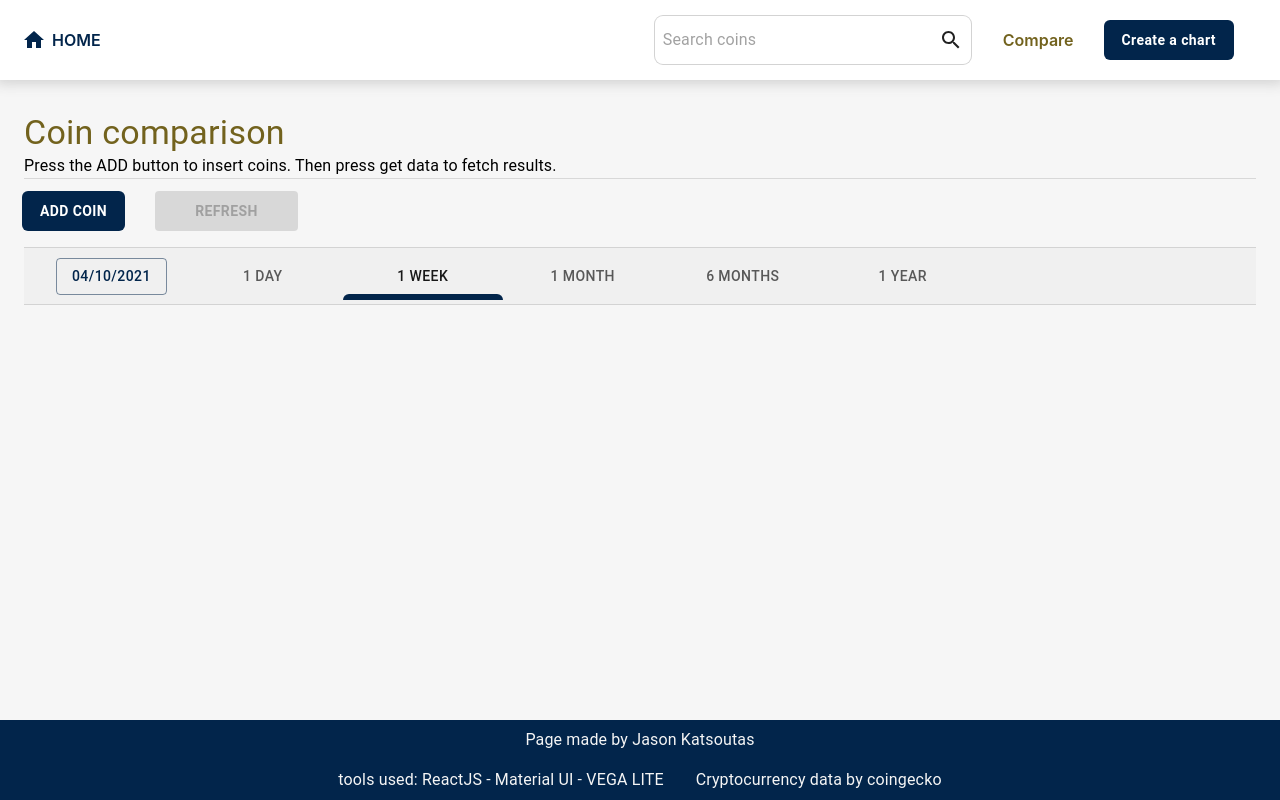
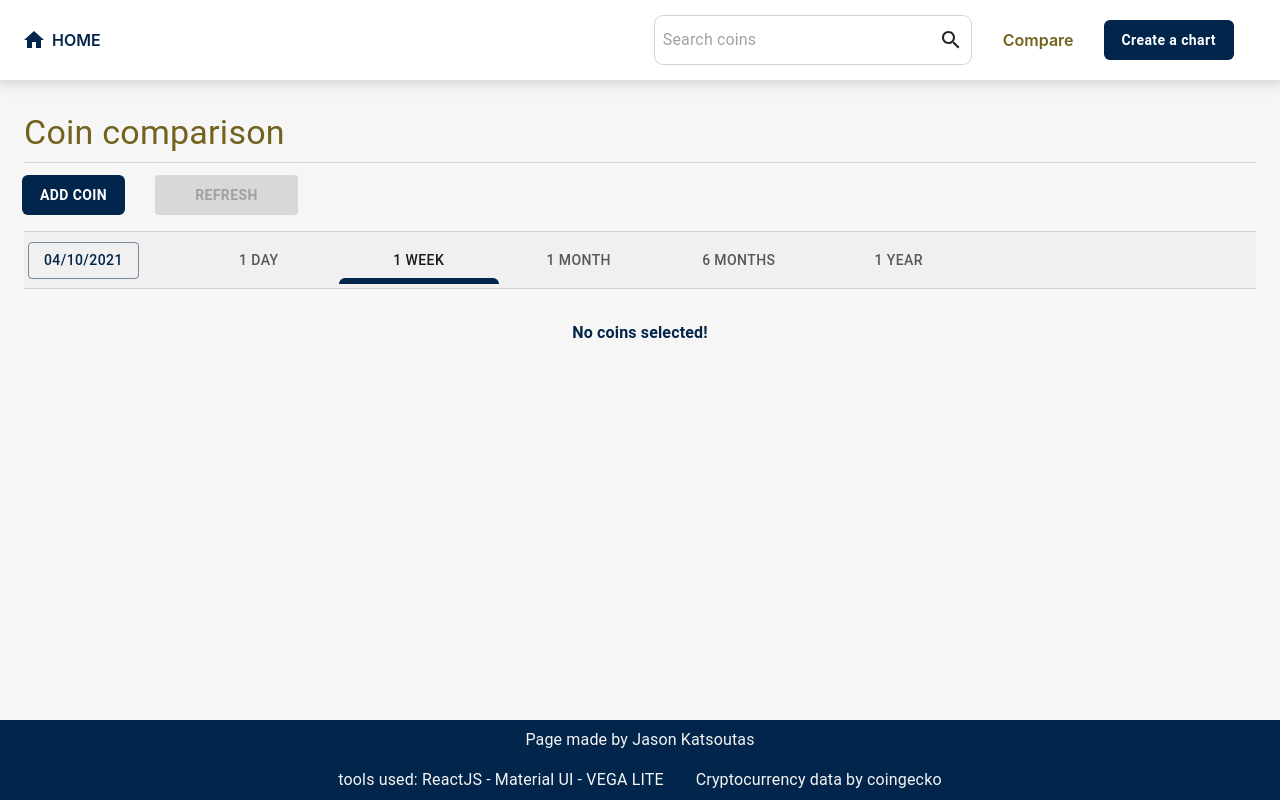
Before and after one commit to jasonKatsman/it21634-thesis-app, a React (Create React App) app: page /compare in a window 1280 px wide. Built offline with nearby package versions, Linux system fonts and the light colour scheme.

Commit message:
candleStick chart date range step

```diff
--- a/src/components/Dialogs/CoinDialog.tsx
+++ b/src/components/Dialogs/CoinDialog.tsx
@@ -37,7 +37,7 @@ const CoinDialog: FC<BoxProps & extraProps> = ({
                 <SelectAggregate selectTitle={'Select a coin'}
                                  value={selectValue} onChange={(event => setSelectValue(event.target.value as string))}
                                  id={'coin-select-267'}
-                                 style={{minWidth: 300}}>
+                                 style={{minWidth: 200}}>
                     {prepareSelectOptions()}
                 </SelectAggregate>
             </DialogContent>
--- a/src/pages/CompareCoinPage.tsx
+++ b/src/pages/CompareCoinPage.tsx
@@ -15,7 +15,7 @@ import {useHistory} from "react-router";
 
 const useStyles = makeStyles((theme: Theme) => ({
     headerSpace: {
-        marginTop: 32
+        margin: '32px 0 8px 0'
     },
     page: {
         marginBottom: 32
@@ -92,9 +92,13 @@ const CompareCoinPage: FC = () => {
         }
     }
 
-    const prepareCoinCharts = () => {
+    const prepareCharts = () => {
+        if (loading) return <CircularProgress className={classes.chart}/>
         if (coinData.length)
             return <CoinComparisonChart coinValue={requestValue} data={coinData}/>
+
+        return <Typography className={classes.headerSpace} align={'center'} variant={'body1'} color={'primary'}><strong>No
+            coins selected!</strong></Typography>
     }
 
     return (
@@ -105,14 +109,10 @@ const CompareCoinPage: FC = () => {
                         Coin comparison
                     </Typography>
                 </Grid>
-                <Grid item container xs={12}>
-                    <Typography variant={'body1'}>
-                        Press the ADD button to insert coins. Then press get data to fetch results.
-                    </Typography>
-                    <Grid item xs={12}>
-                        <Divider/>
-                    </Grid>
+                <Grid item xs={12}>
+                    <Divider/>
                 </Grid>
+
                 <Grid item xs={12} className={classes.pillSpace}>
                     <CustomButtonBig onClick={() => setCoinModal(true)}>ADD COIN</CustomButtonBig>
                     <Button disabled={!requestValue.coins.length} onClick={onFetchClick}
@@ -126,13 +126,13 @@ const CompareCoinPage: FC = () => {
                 </Grid>
                 <Grid item className={classes.tabGrid} xs={12}>
                     <Divider/>
-                    <Grid item container style={{margin: '4px 16px'}} alignItems={'center'} xs={12}>
-                        <Grid item style={{margin: '0 16px'}}>
+                    <Grid item container style={{padding: 4}} alignItems={'center'} xs={12}>
+                        <Grid item xs={3} sm={2} md={'auto'}>
                             <CustomCalendar dateValue={dateValue} setDateValue={setDateValue}/>
                         </Grid>
-                        <Grid item>
+                        <Grid item xs={9} sm={10} md={'auto'}>
                             <CustomTabs variant="scrollable"
-                                        scrollButtons="auto" value={requestValue.time}
+                                        scrollButtons="on" value={requestValue.time}
                                         setValue={(val) => setRequestValue({...requestValue, time: val})}>
                                 {frequencyOptions.map(freq => {
                                     return <Tab label={freq.title} value={freq.value}/>
@@ -147,7 +147,7 @@ const CompareCoinPage: FC = () => {
                         <CustomTable coins={requestValue.coins}/>
                     </Grid> : undefined}
                 <Grid item xs={12} container justify={'center'}>
-                    {loading ? <CircularProgress className={classes.chart}/> : prepareCoinCharts()}
+                    {prepareCharts()}
                 </Grid>
             </Grid>
             <CoinDialog open={coinModal} handleClose={() => setCoinModal(false)}
```
